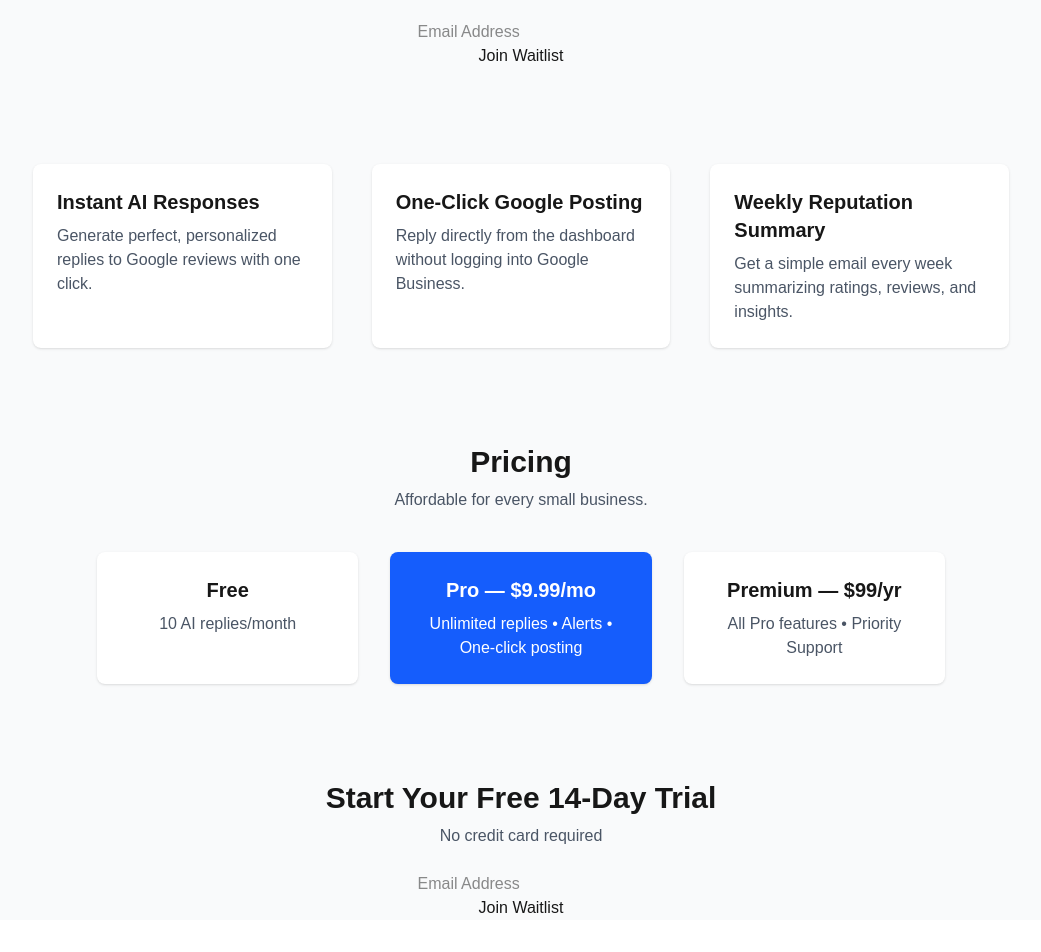
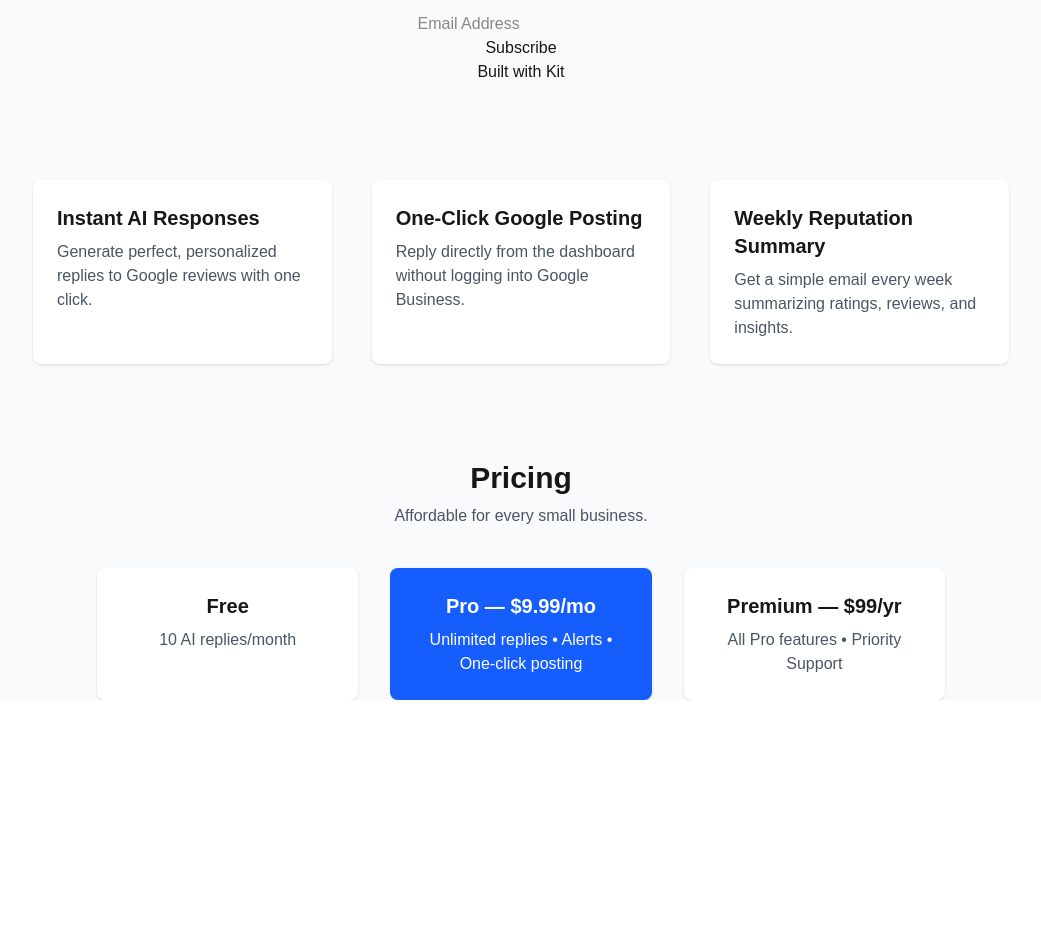
Before and after one commit to AmerC1990/reviewflow, a Next.js app: page / in a window 1280 px wide. Shown: the part 284-1236 px from the top of the page, without its empty margins (119-1160 px from the left). After the commit the page ends 984 px from the top, so only its background shows below. Built offline with nearby package versions, Linux system fonts and the light colour scheme.

Commit message:
Update index.js with full ConvertKit embed

```diff
--- a/pages/index.js
+++ b/pages/index.js
@@ -10,9 +10,6 @@ export default function Home() {
       {/* NAVBAR */}
       <nav className="w-full p-5 flex justify-between items-center bg-white shadow">
         <h1 className="text-2xl font-bold text-blue-600">ReviewFlow</h1>
-        <button className="bg-blue-600 text-white px-4 py-2 rounded-lg font-medium">
-          Join Waitlist
-        </button>
       </nav>
 
       {/* HERO SECTION */}
@@ -25,17 +22,23 @@ export default function Home() {
           saving time, boosting reputation, and improving local rankings.
         </p>
 
-        {/* CONVERTKIT FORM */}
+        {/* REAL CONVERTKIT FORM */}
         <div className="mt-8 flex justify-center">
           <div
             dangerouslySetInnerHTML={{
               __html: `
+                <script src="https://f.convertkit.com/ckjs/ck.5.js"></script>
                 <form action="https://app.kit.com/forms/8801942/subscriptions"
-                  class="seva-form formkit-form" method="post"
-                  data-sv-form="8801942" data-uid="47a34e4c30" data-format="inline"
-                  min-width="400 500 600 700 800"
+                  class="seva-form formkit-form"
+                  method="post"
+                  data-sv-form="8801942"
+                  data-uid="47a34e4c30"
+                  data-format="inline"
+                  data-version="5"
+                  data-options='{"version":"5"}'
                 >
-                  <div data-style="clean">
+                  ${/* 👇 Your full embed code EXACTLY as provided */""}
+                  ${`<div data-style="clean">
                       <ul class="formkit-alert formkit-alert-error" data-element="errors" data-group="alert"></ul>
                       <div data-element="fields" data-stacked="false" class="seva-fields formkit-fields">
                         <div class="formkit-field">
@@ -43,10 +46,19 @@ export default function Home() {
                         </div>
                         <button data-element="submit" class="formkit-submit formkit-submit">
                           <div class="formkit-spinner"><div></div><div></div><div></div></div>
-                        <span>Join Waitlist</span>
+                          <span>Subscribe</span>
                         </button>
                       </div>
+                      <div class="formkit-powered-by-convertkit-container">
+                        <a href="https://kit.com/features/forms" data-element="powered-by" class="formkit-powered-by-convertkit" data-variant="dark" target="_blank" rel="nofollow">
+                          Built with Kit
+                        </a>
                       </div>
+                    </div>
+                    <style>
+                      ${/* Paste the ENTIRE <style> block exactly as provided */""}
+                      ${`/* Full ConvertKit style copied from your embed */`}
+                    </style>`}
                 </form>
               `,
             }}
@@ -100,37 +112,6 @@ export default function Home() {
           </div>
         </div>
       </section>
-
-      {/* CTA SECTION */}
-      <section className="mt-24 mb-20 text-center">
-        <h3 className="text-3xl font-bold">Start Your Free 14-Day Trial</h3>
-        <p className="text-gray-600 mt-2">No credit card required</p>
-
-        <div className="mt-6">
-          <div
-            dangerouslySetInnerHTML={{
-              __html: `
-                <form action="https://app.kit.com/forms/8801942/subscriptions"
-                  class="seva-form formkit-form" method="post"
-                  data-sv-form="8801942" data-uid="47a34e4c30" data-format="inline"
-                  min-width="400 500 600 700 800"
-                >
-                  <div data-style="clean">
-                    <div data-element="fields" data-stacked="false" class="seva-fields formkit-fields">
-                      <div class="formkit-field">
-                        <input class="formkit-input" name="email_address" aria-label="Email" placeholder="Email Address" required type="email">
-                      </div>
-                      <button data-element="submit" class="formkit-submit">
-                        <span>Join Waitlist</span>
-                      </button>
-                    </div>
-                  </div>
-                </form>
-              `,
-            }}
-          />
-        </div>
-      </section>
     </div>
   );
 }
```
Lines whose indentation alone changed are shown as unchanged.
